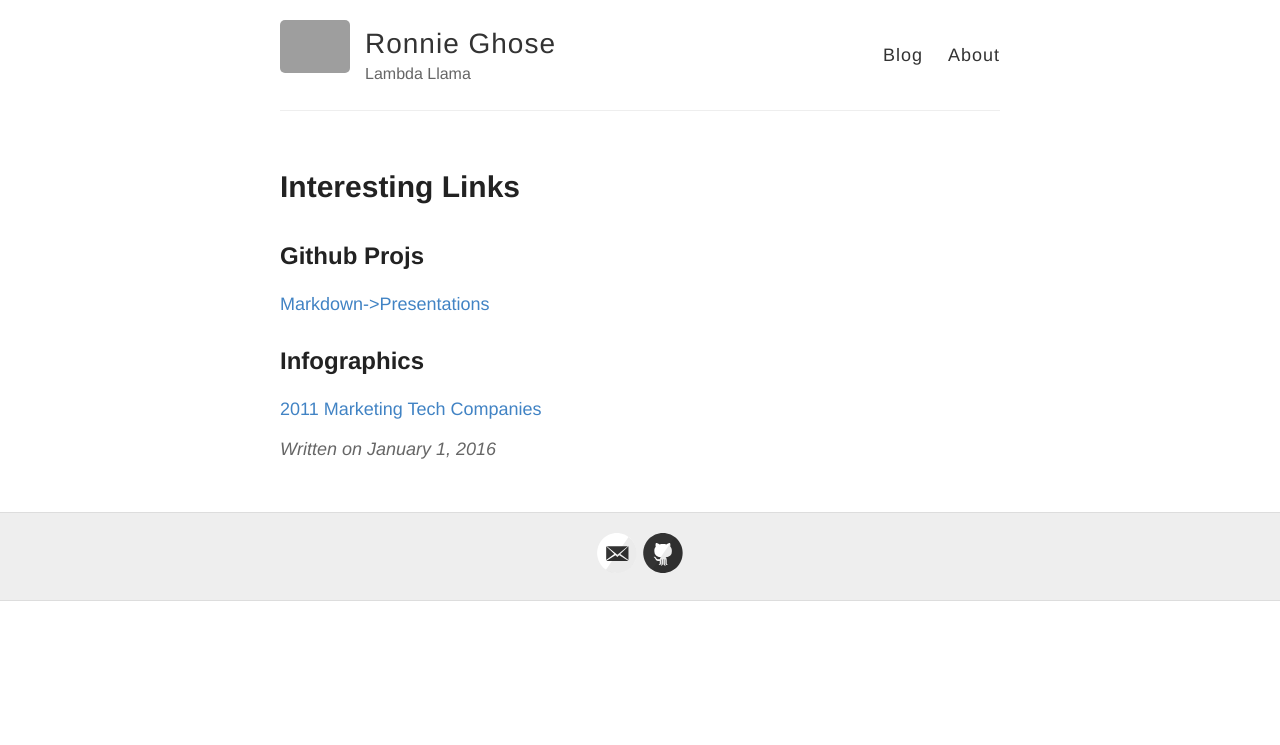
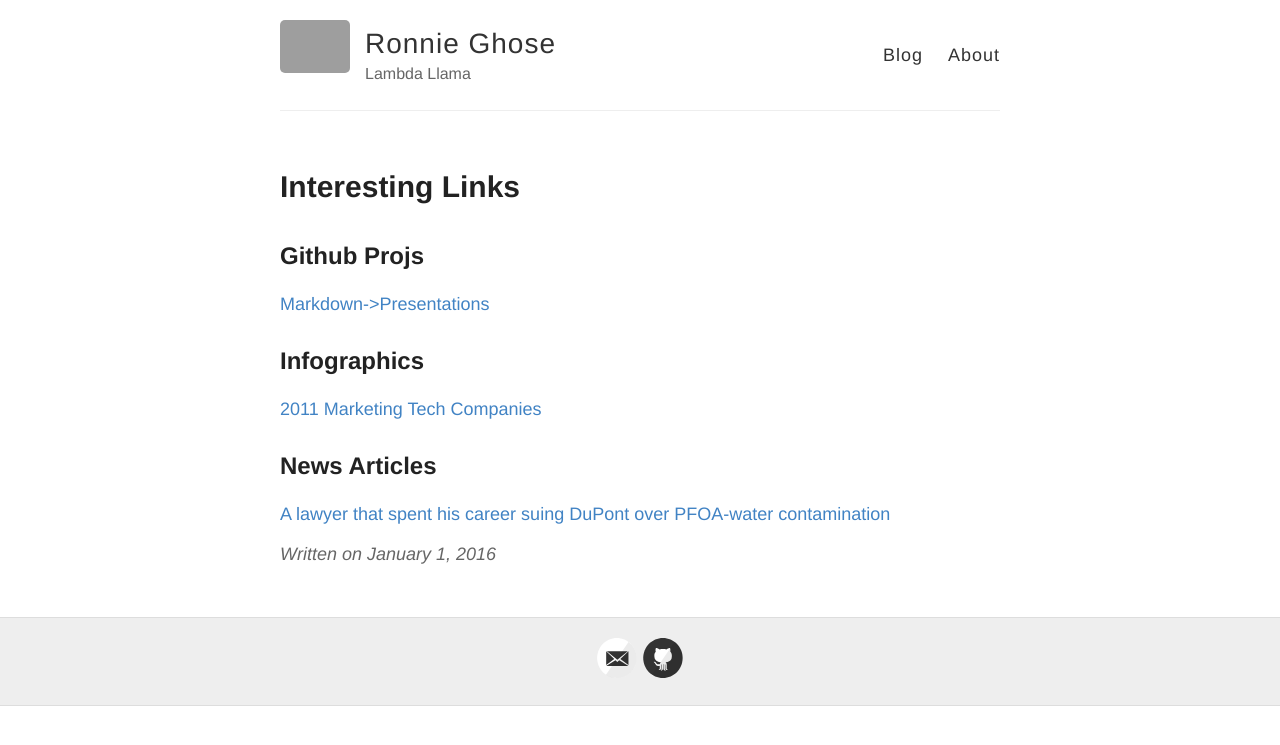
Before and after one commit to RONNCC/ronncc.github, a Jekyll site: the page built from _posts/2016-1-1-InterestingLinks.md, in a window 1280 px wide. Shown: the top 745 px of the page. Built offline with Jekyll 4.4.1, drawn with Linux system fonts in a browser that asks for light colours; comment, search, counter and statistics services are not loaded; grey boxes are pictures that could not be loaded.

Commit message:
update from Jekyller

```diff
--- a/_posts/2016-1-1-InterestingLinks.md
+++ b/_posts/2016-1-1-InterestingLinks.md
@@ -6,15 +6,19 @@ date: '2016-1-1'
 info:
 layout: post
 published: true
-sha: eb7d6e7bd0b2ee93eca01bf1a7a9012dd0dd7484
+sha: 75685a7c488b6c4e86e8e46b626aedf2fc707215
 slug: InterestingLinks
 tags: []
 title: 'Interesting Links'
 
 ---
 
+
 ## Github Projs
 [Markdown->Presentations](https://github.com/shower/jekyller)
 
 ## Infographics
 [2011 Marketing Tech Companies](https://steveblank.files.wordpress.com/2011/02/marketing-tech-landscape.png)
+
+## News Articles
+[A lawyer that spent his career suing DuPont over PFOA-water contamination](http://www.nytimes.com/2016/01/10/magazine/the-lawyer-who-became-duponts-worst-nightmare.html)
```
